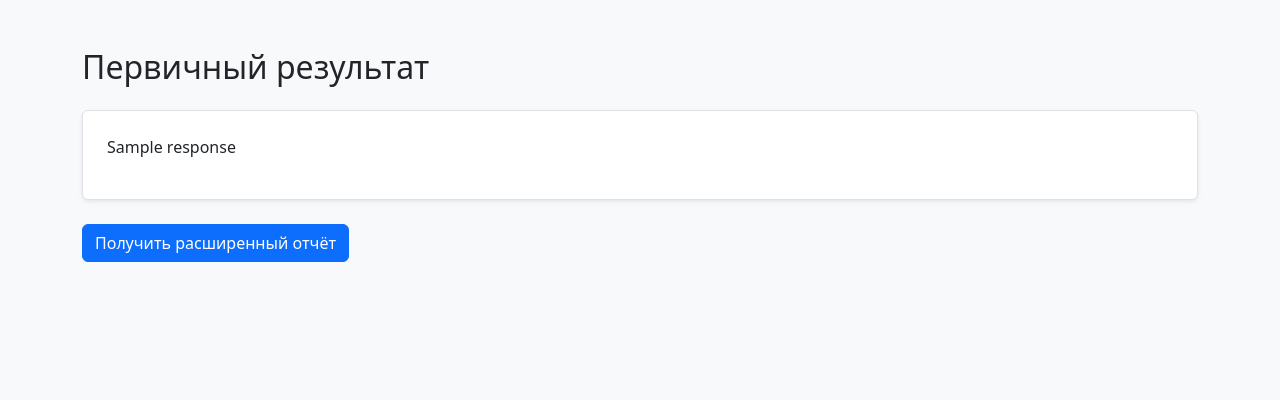
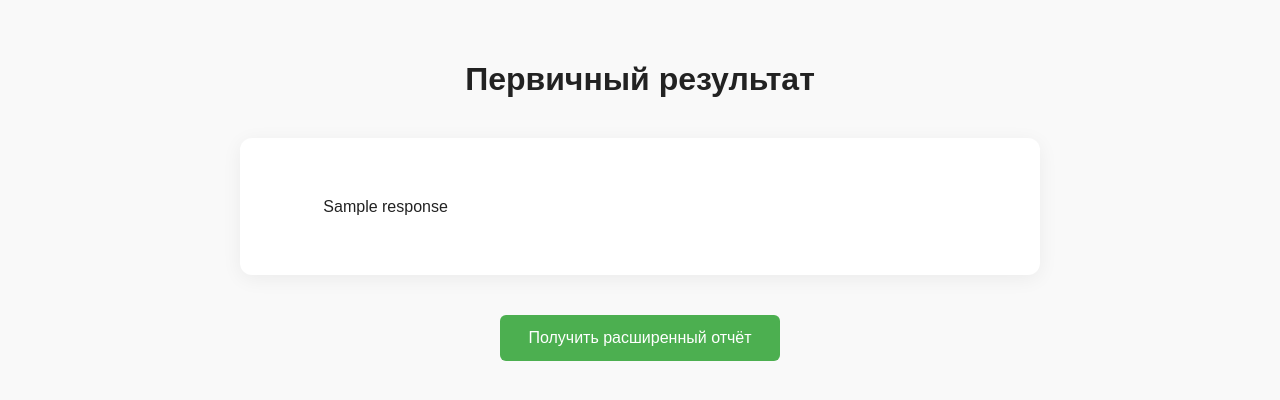
Before and after one commit to Resha1231213/ai_diagnosis, a Django app: template templates/result.html in a window 1280 px wide. Shown: the top 400 px of the page. Run offline with Django 5.2, Linux system fonts and the light colour scheme; the template is opened without the code that fills it: most values are stand-ins (such as "Sample title", 1, 10 or a date in 2020).

Commit message:
Update result.html

```diff
--- a/templates/result.html
+++ b/templates/result.html
@@ -1,16 +1,56 @@
 <!DOCTYPE html>
-<html>
+<html lang="ru">
 <head>
-    <title>Результат</title>
-    <link href="https://cdn.jsdelivr.net/npm/bootstrap@5.3.0/dist/css/bootstrap.min.css" rel="stylesheet">
+    <meta charset="UTF-8">
+    <title>Результат анализа</title>
+    <meta name="viewport" content="width=device-width, initial-scale=1">
+    <style>
+        body {
+            font-family: Arial, sans-serif;
+            background: #f9f9f9;
+            color: #222;
+            padding: 40px;
+            max-width: 800px;
+            margin: auto;
+        }
+        h1 {
+            text-align: center;
+            margin-bottom: 40px;
+        }
+        .card {
+            background: #fff;
+            border-radius: 12px;
+            padding: 30px;
+            box-shadow: 0 4px 20px rgba(0,0,0,0.06);
+        }
+        .response {
+            white-space: pre-wrap;
+            line-height: 1.6;
+            font-size: 16px;
+        }
+        .next {
+            display: block;
+            margin: 40px auto 0;
+            background: #4CAF50;
+            color: white;
+            padding: 14px 28px;
+            border-radius: 6px;
+            text-align: center;
+            text-decoration: none;
+            width: fit-content;
+        }
+        .next:hover {
+            background: #45a049;
+        }
+    </style>
 </head>
-<body class="bg-light text-dark">
-    <div class="container py-5">
-        <h2 class="mb-4">Первичный результат</h2>
-        <div class="border p-4 bg-white rounded shadow-sm">
-            <p>{{ response }}</p>
+<body>
+    <h1>Первичный результат</h1>
+    <div class="card">
+        <div class="response">
+            {{ response }}
         </div>
-        <a href="{% url 'premium_result' request_id %}" class="btn btn-primary mt-4">Получить расширенный отчёт</a>
     </div>
+    <a href="{% url 'premium_result' %}" class="next">Получить расширенный отчёт</a>
 </body>
 </html>
```
